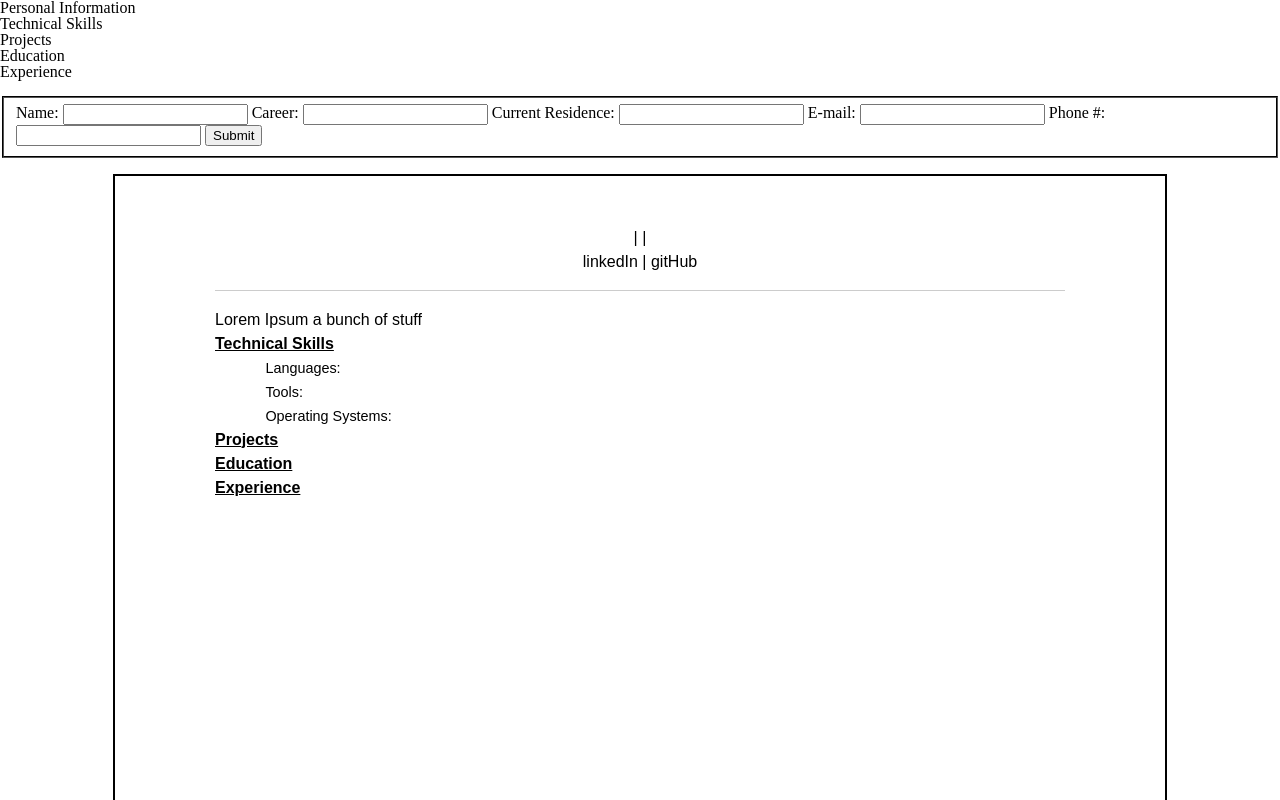
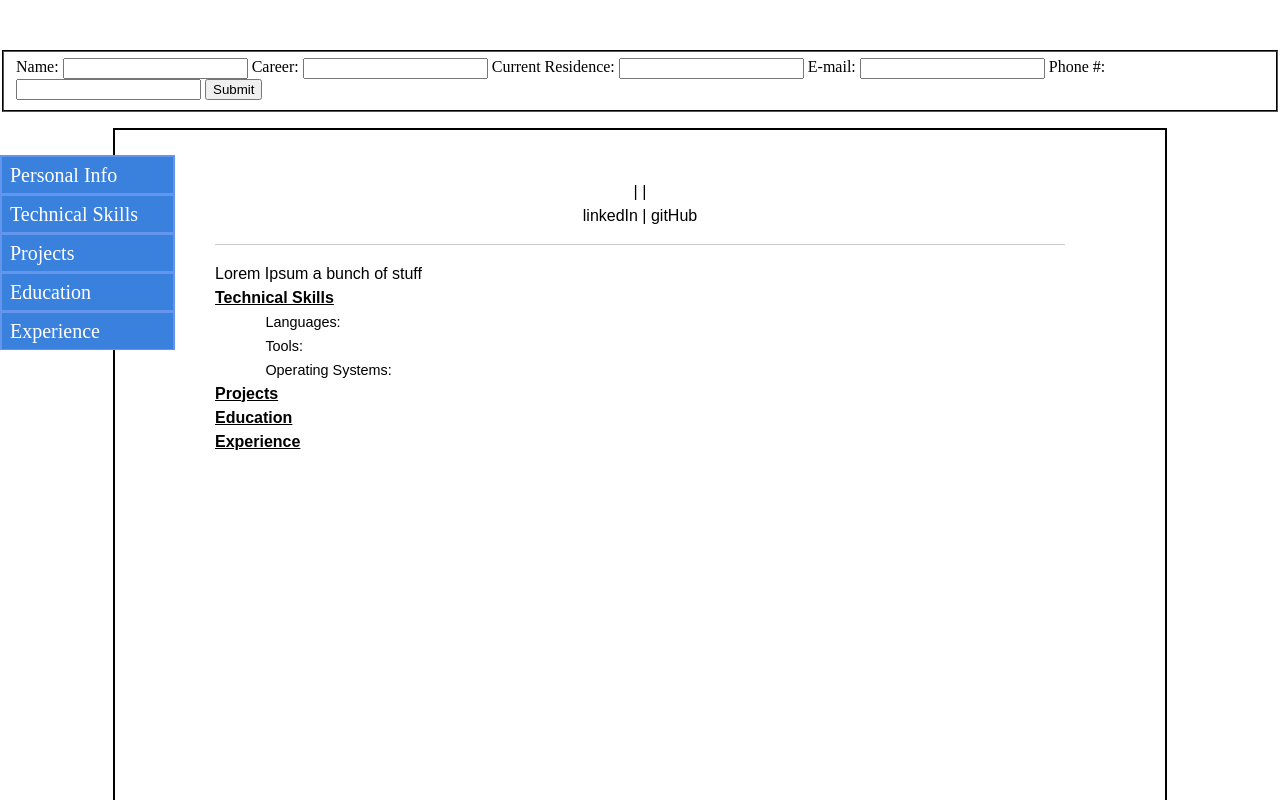
Before and after one commit to benbenbuhben/ResumeGenerator, a plain HTML site: page index.html in a window 1280 px wide. Shown: the top 800 px of the page. Drawn offline with Linux system fonts and the light colour scheme.

Commit message:
nav styling

```diff
--- a/css/style.css
+++ b/css/style.css
@@ -1,3 +1,6 @@
+header {
+  margin-bottom: -200px;
+}
 #resume {
   font-family: sans-serif;
   margin: 0 auto;
@@ -9,6 +12,37 @@
   padding-bottom: 50px;
   border: 2px solid black;
   line-height: 1.5em;
+}
+
+#sectionTabs {
+  height: 250px;
+  right: 10;
+  position: relative;
+  top: 150px;
+  width: 175px;
+}
+
+#sectionTabs ul {
+  color: white;
+  font-family: 'Futura';
+  font-weight: 300;
+  font-size: 20px;
+  position: relative;
+  top: 5px;
+}
+
+#sectionTabs ul li {
+  background-color: rgb(58, 129, 221);
+  border-width: 2px 2px 1px 2px;
+  border-style: solid;
+  border-color: cornflowerblue;
+  cursor: pointer;
+  padding: 8px;
+  width: 155px;
+}
+
+#sectionTabs ul li:hover {
+
 }
 
 #personalInfo {
--- a/index.html
+++ b/index.html
@@ -5,22 +5,20 @@
   <title>Resume Hacker</title>
   <link rel="stylesheet" type="text/css" media="screen" href="css/reset.css" />
   <link rel="stylesheet" type="text/css" media="screen" href="css/style.css" />
-
   </head>
+  <main>
     <header>
       <nav id="sectionTabs">
         <ul>
-      <li id="infoTab" class="tab">Personal Information</li>
+          <li id="infoTab" class="tab">Personal Info</li>
           <li id="techTab" class="tab">Technical Skills</li>
           <li id="projTab" class="tab">Projects</li>
           <li id="edTab" class="tab">Education</li>
           <li id="expTab" class="tab">Experience</li>
-      <li><a href="resume.html"> Preview </a></li>
+          <!-- <li><a href="resume.html"> Preview </a></li> -->
         </ul>
-
       </nav>
     </header>
-
 
     <body>
       <div id="0">
@@ -142,5 +140,5 @@
 
       <script src="js/app.js"></script>
     </body>
-
+  </main>
 </html>
```
Lines whose indentation alone changed are shown as unchanged.
